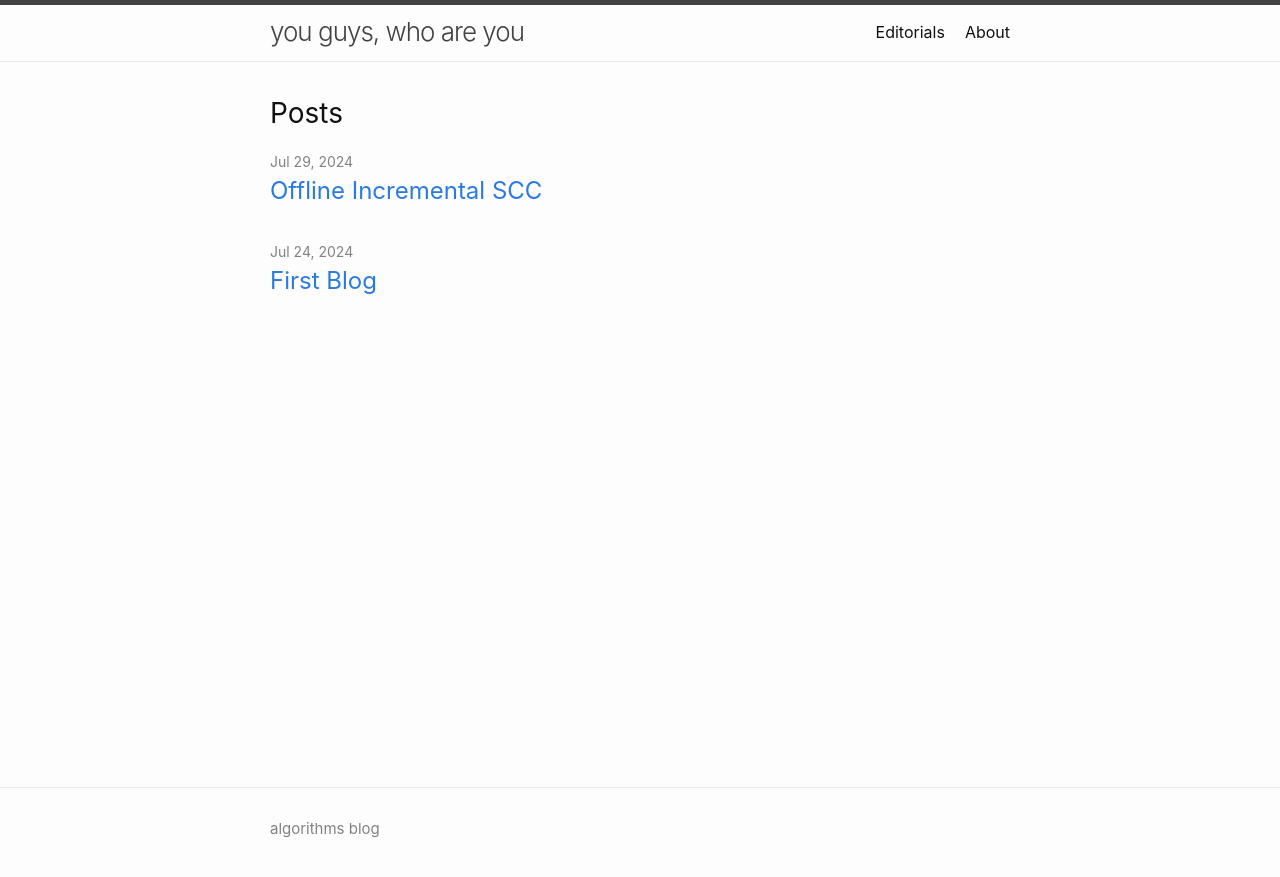
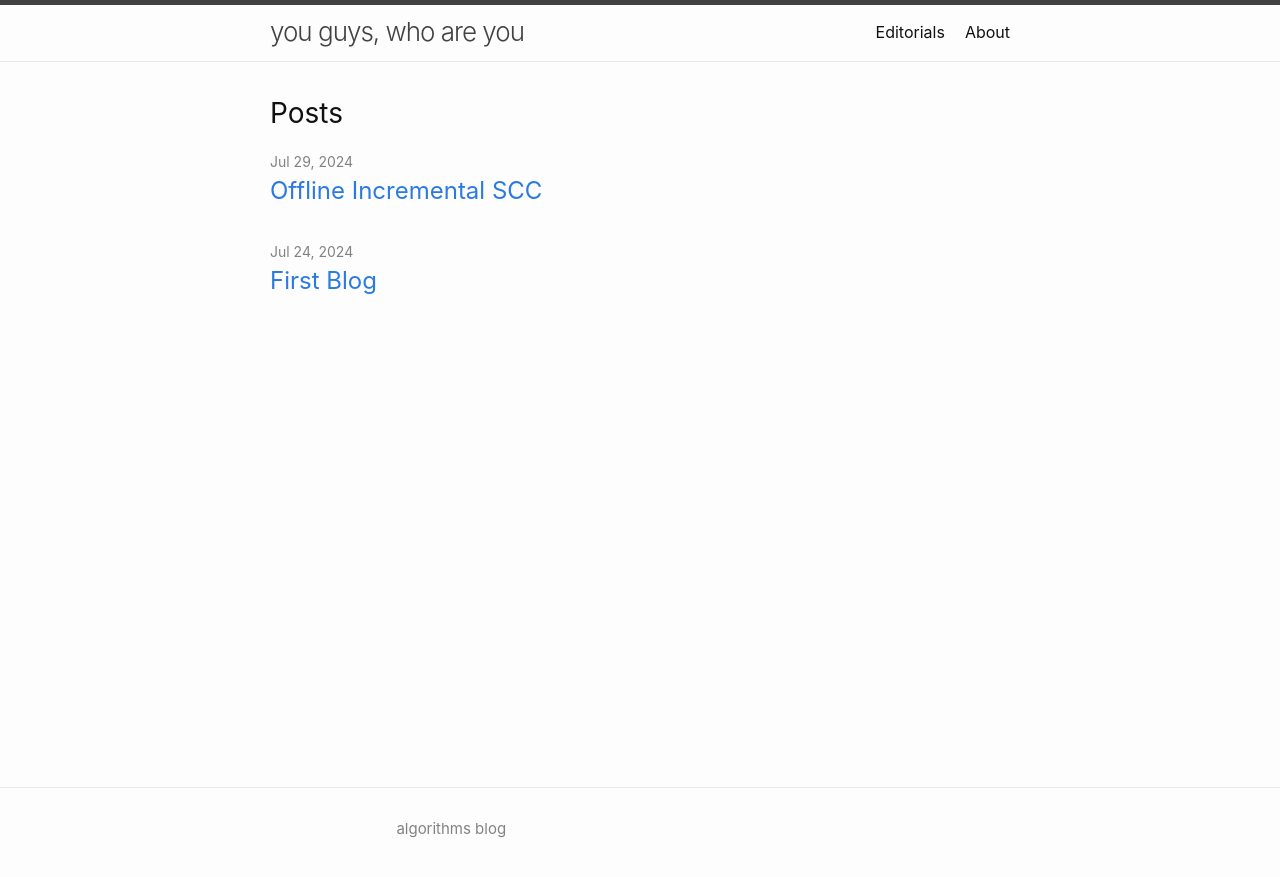
Before and after one commit to you-guys-who-are-you/you-guys-who-are-you.github.io, a Jekyll site: the page built from index.md, in a window 1280 px wide. Shown: the top 877 px of the page. Built offline with Jekyll 4.4.1, drawn with Linux system fonts in a browser that asks for light colours; Markdown is read by kramdown in place of the engine named in the settings.

Commit message:
Update footer.html

```diff
--- a/_includes/footer.html
+++ b/_includes/footer.html
@@ -4,10 +4,8 @@
   <div class="wrapper">
 
     <div class="footer-col-wrapper">
-
-
       <div class="footer-col one-half">
-        <p>{{- site.description | escape -}}</p>
+        <center><p>{{- site.description | escape -}}</p></center>
       </div>
 
       <div class="social-links">
```
